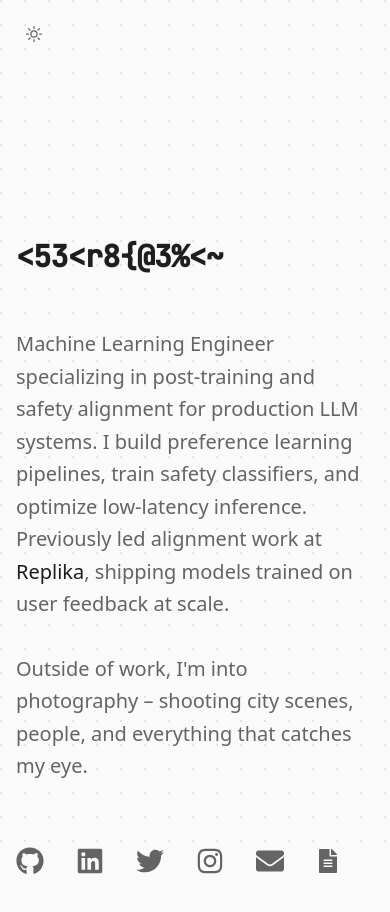
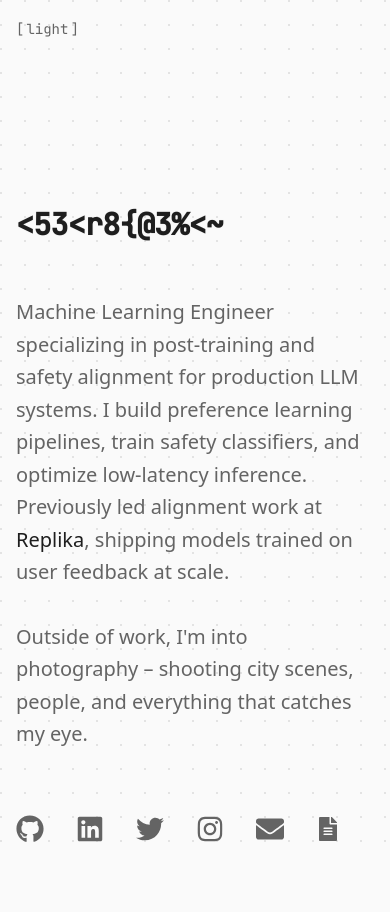
Before and after one commit to esceptico/website, a Next.js app: page / in a window 390 px wide. Shown: the top 912 px of the page. Built offline with nearby package versions, Linux system fonts and the light colour scheme.

Commit message:
further simplifications

```diff
--- a/src/components/content/PersonalInfo.tsx
+++ b/src/components/content/PersonalInfo.tsx
@@ -35,7 +35,7 @@ export const PersonalInfo = () => {
   };
 
   return (
-    <div className="relative text-left pt-32 md:pt-40 pb-16 max-w-3xl">
+    <div className="relative text-left pt-24 md:pt-40 pb-16 max-w-3xl">
       <div className="mb-10">
         <h1
           className="text-3xl md:text-4xl font-bold text-[var(--theme-text-primary)] tracking-tight cursor-pointer select-none flex items-center min-w-[300px] min-h-[4rem]"
--- a/src/components/theme/ColorSchemeToggle.tsx
+++ b/src/components/theme/ColorSchemeToggle.tsx
@@ -1,51 +1,20 @@
 'use client';
 
-import { motion } from 'framer-motion';
-import { SunIcon, MoonIcon } from '@heroicons/react/24/outline';
 import { useThemeStore } from '@/store/theme';
-
-const transition = {
-  duration: 0.2,
-  ease: [0.43, 0.13, 0.23, 0.96]
-};
 
 export default function ColorSchemeToggle() {
   const { colorScheme, toggleColorScheme } = useThemeStore();
   const isDark = colorScheme === 'dark';
 
-  // Simplified styling, adjust as needed for a sleek look
-  const buttonClasses = "p-2 rounded-md hover:bg-[var(--theme-border)] transition-colors";
-
   return (
     <button
       onClick={toggleColorScheme}
-      className={buttonClasses}
+      className="font-mono text-sm md:text-base text-[var(--theme-text-secondary)] hover:text-[var(--theme-text-primary)] transition-colors select-none"
       aria-label={`Switch to ${isDark ? 'light' : 'dark'} mode`}
     >
-      <div className="relative w-5 h-5">
-        <motion.div
-          initial={false}
-          animate={{
-            scale: isDark ? 1 : 0,
-            opacity: isDark ? 1 : 0,
-          }}
-          transition={transition}
-          className="absolute inset-0"
-        >
-          <MoonIcon className={`w-5 h-5 text-[var(--theme-text-secondary)]`} />
-        </motion.div>
-        <motion.div
-          initial={false}
-          animate={{
-            scale: isDark ? 0 : 1,
-            opacity: isDark ? 0 : 1,
-          }}
-          transition={transition}
-          className="absolute inset-0"
-        >
-          <SunIcon className={`w-5 h-5 text-[var(--theme-text-secondary)]`} />
-        </motion.div>
-      </div>
+      <span>[</span>
+      <span className="mx-0.5">{isDark ? 'dark' : 'light'}</span>
+      <span>]</span>
     </button>
   );
 }
```
